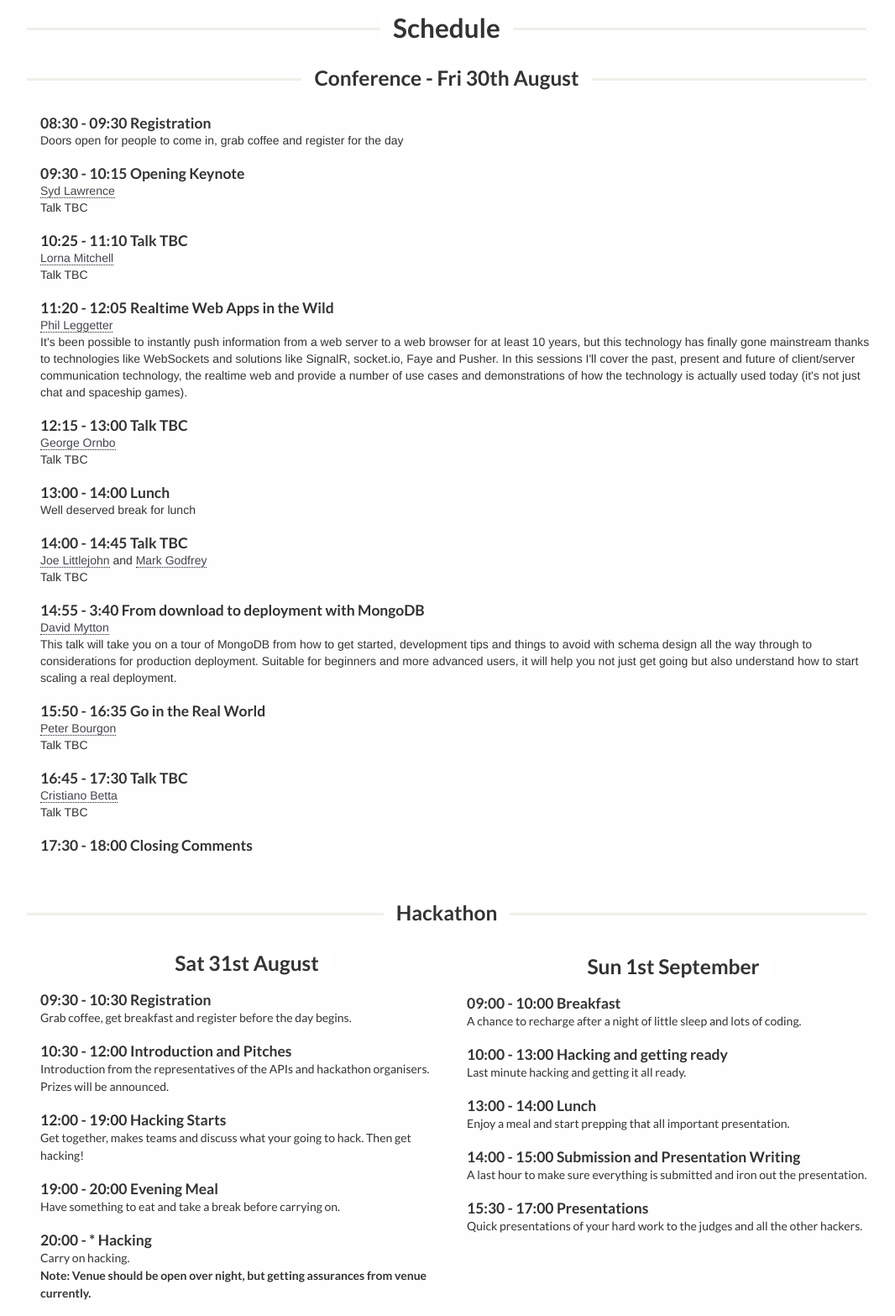
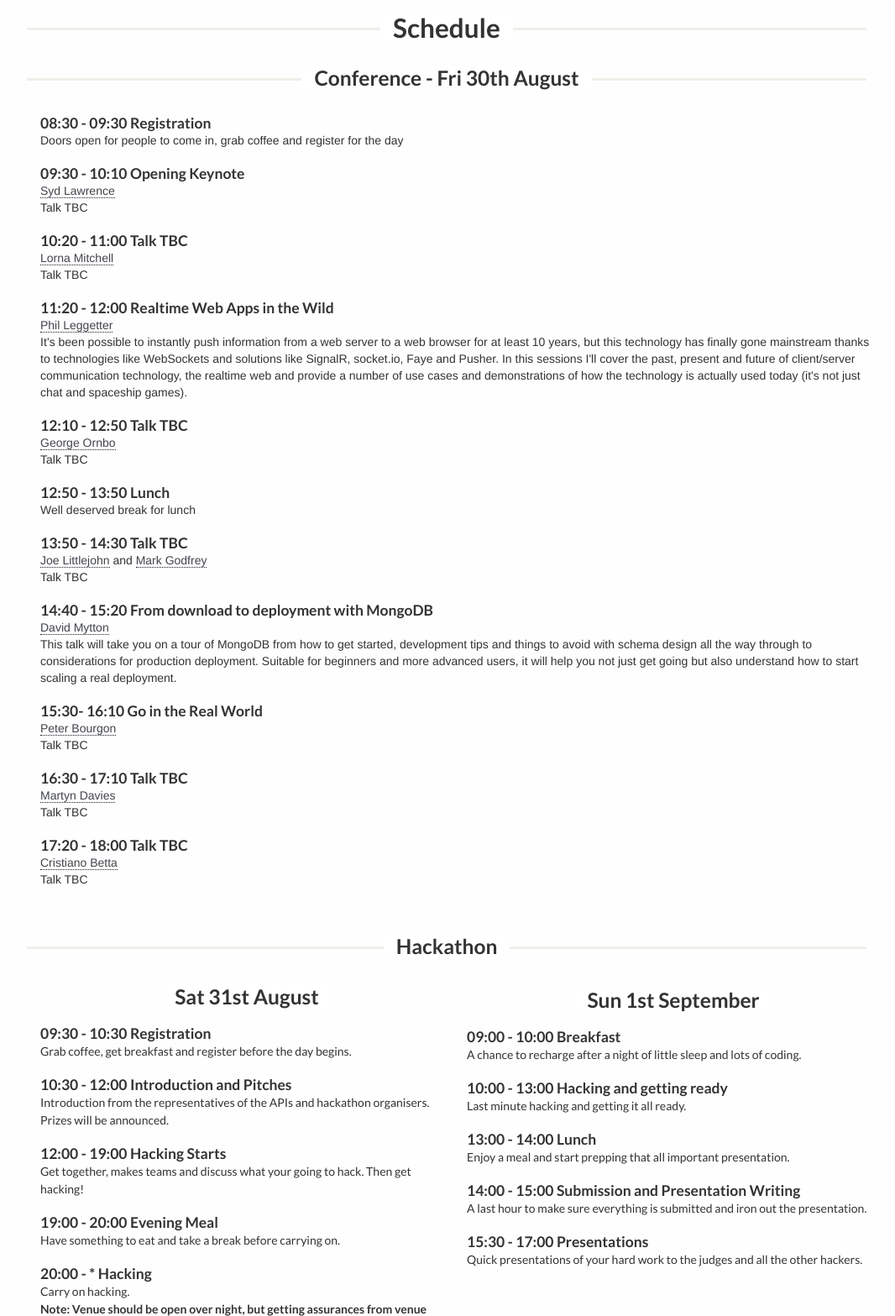
Before and after one commit to hackference/hackference-2013, a PHP site: page /schedule in a window 1280 px wide. Shown: the part 148-1715 px from the top of the page at 84% size, without its empty margins (108-1174 px from the left). Run offline with PHP 8.4, Linux system fonts and the light colour scheme; some libraries are stand-ins or nearby versions.

Commit message:
Re add Martyn Davies into the day.

```diff
--- a/schedule.php
+++ b/schedule.php
@@ -20,51 +20,53 @@
                             <p>Doors open for people to come in, grab coffee and register for the day</p>
                         </li>
                         <li>
-                            <h4>09:30 - 10:15 Opening Keynote</h4>
+                            <h4>09:30 - 10:10 Opening Keynote</h4>
                             <p><a href="/speakers#syd-lawrence" title="Opening Keynote by Syd Lawrence" >Syd Lawrence</a></p>
                             <p>Talk TBC</p>
                         </li>
                         <li>
-                            <h4>10:25 - 11:10 Talk TBC</h4>
+                            <h4>10:20 - 11:00 Talk TBC</h4>
                             <p><a href="/speakers#lorna-mitchell" >Lorna Mitchell</a></p>
                             <p>Talk TBC</p>
                         </li>
                         <li>
-                            <h4>11:20 - 12:05 Realtime Web Apps in the Wild</h4>
+                            <h4>11:20 - 12:00 Realtime Web Apps in the Wild</h4>
                             <p><a href="/speakers#phil-leggetter" title="Realtime Web Apps in the Wild by Phil Leggetter">Phil Leggetter</a></p>
                             <p>It’s been possible to instantly push information from a web server to a web browser for at least 10 years, but this technology has finally gone mainstream thanks to technologies like WebSockets and solutions like SignalR, socket.io, Faye and Pusher. In this sessions I'll cover the past, present and future of client/server communication technology, the realtime web and provide a number of use cases and demonstrations of how the technology is actually used today (it's not just chat and spaceship games).</p>
                         </li>
                         <li>
-                            <h4>12:15 - 13:00 Talk TBC</h4>
+                            <h4>12:10 - 12:50 Talk TBC</h4>
                             <p><a href="/speakers#george-ornbo" title="Talk by George Ornbo" >George Ornbo</a></p>
                             <p>Talk TBC</p>
                         </li>
                         <li>
-                            <h4>13:00 - 14:00 Lunch</h4>
+                            <h4>12:50 - 13:50 Lunch</h4>
                             <p>Well deserved break for lunch</p>
                         </li>
                         <li>
-                            <h4>14:00 - 14:45 Talk TBC</h4>
+                            <h4>13:50 - 14:30 Talk TBC</h4>
                             <p><a href="/speakers#joe-littlejohn" title="Talk by Joe Littlejohn">Joe Littlejohn</a> and <a href="/speakers#mark-godfrey" title="Talk by mark Godfrey">Mark Godfrey</a></p>
                             <p>Talk TBC</p>
                         </li>
                         <li>
-                            <h4>14:55 - 3:40 From download to deployment with MongoDB</h4>
+                            <h4>14:40 - 15:20 From download to deployment with MongoDB</h4>
                             <p><a href="/speakers/david-mytton" title="From download to deployment with MongoDB by David Mytton" >David Mytton</a></p>
                             <p>This talk will take you on a tour of MongoDB from how to get started, development tips and things to avoid with schema design all the way through to considerations for production deployment. Suitable for beginners and more advanced users, it will help you not just get going but also understand how to start scaling a real deployment.</p>
                         </li>
                         <li>
-                            <h4>15:50 - 16:35 Go in the Real World</h4>
+                            <h4>15:30- 16:10 Go in the Real World</h4>
                             <p><a href="/speakers#peter-bourgon" title="Go in the Real World by Peter Bourgon" >Peter Bourgon</a></p>
                             <p>Talk TBC</p>
                         </li>
                         <li>
-                            <h4>16:45 - 17:30 Talk TBC</h4>
-                            <p><a href="/speakers#cristiano-betta" title="Talk by Cristiano Betta" >Cristiano Betta</a></p>
+                            <h4>16:30 - 17:10 Talk TBC</h4>
+                            <p><a href="/speakers#martyn-davies" title="Talk by Martyn Davies" >Martyn Davies</a></p>
                             <p>Talk TBC</p>
                         </li>
                         <li>
-                            <h4>17:30 - 18:00 Closing Comments</h4>
+                            <h4>17:20 - 18:00 Talk TBC</h4>
+                            <p><a href="/speakers#cristiano-betta" title="Talk by Cristiano Betta" >Cristiano Betta</a></p>
+                            <p>Talk TBC</p>
                         </li>
                     </ul>
                 </div>
```
Also changed, not shown: index.php (+10 -0 lines), speakers.php (+23 -0 lines).
